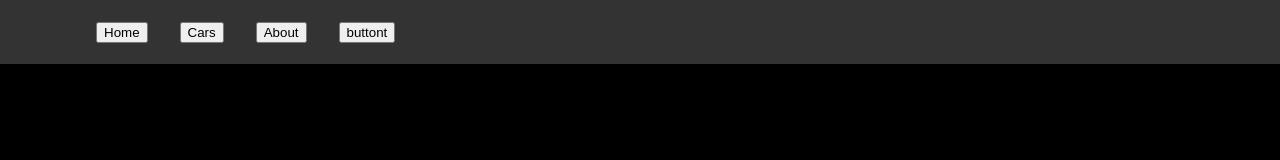
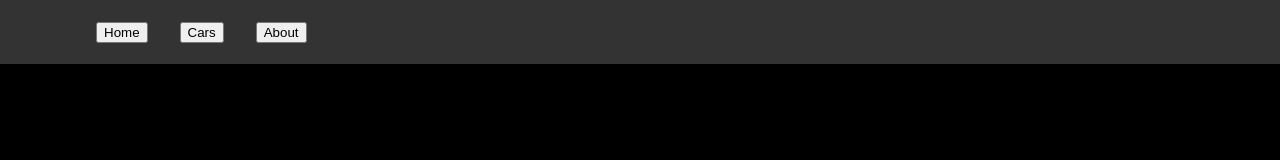
Before and after one commit to ferrarizaum/garage-front, a React (Create React App) app: page / in a window 1280 px wide. Shown: the top 160 px of the page. Built offline with nearby package versions, Linux system fonts and the light colour scheme.

Commit message:
removing button

```diff
--- a/src/components/NavBar.jsx
+++ b/src/components/NavBar.jsx
@@ -22,9 +22,6 @@ const Navbar = () => {
           <li style={{ paddingLeft: "2em" }}>
             <button>About</button>
           </li>
-          <li style={{ paddingLeft: "2em" }}>
-            <button>buttont</button>
-          </li>
         </ul>
       </nav>
     </div>
```
